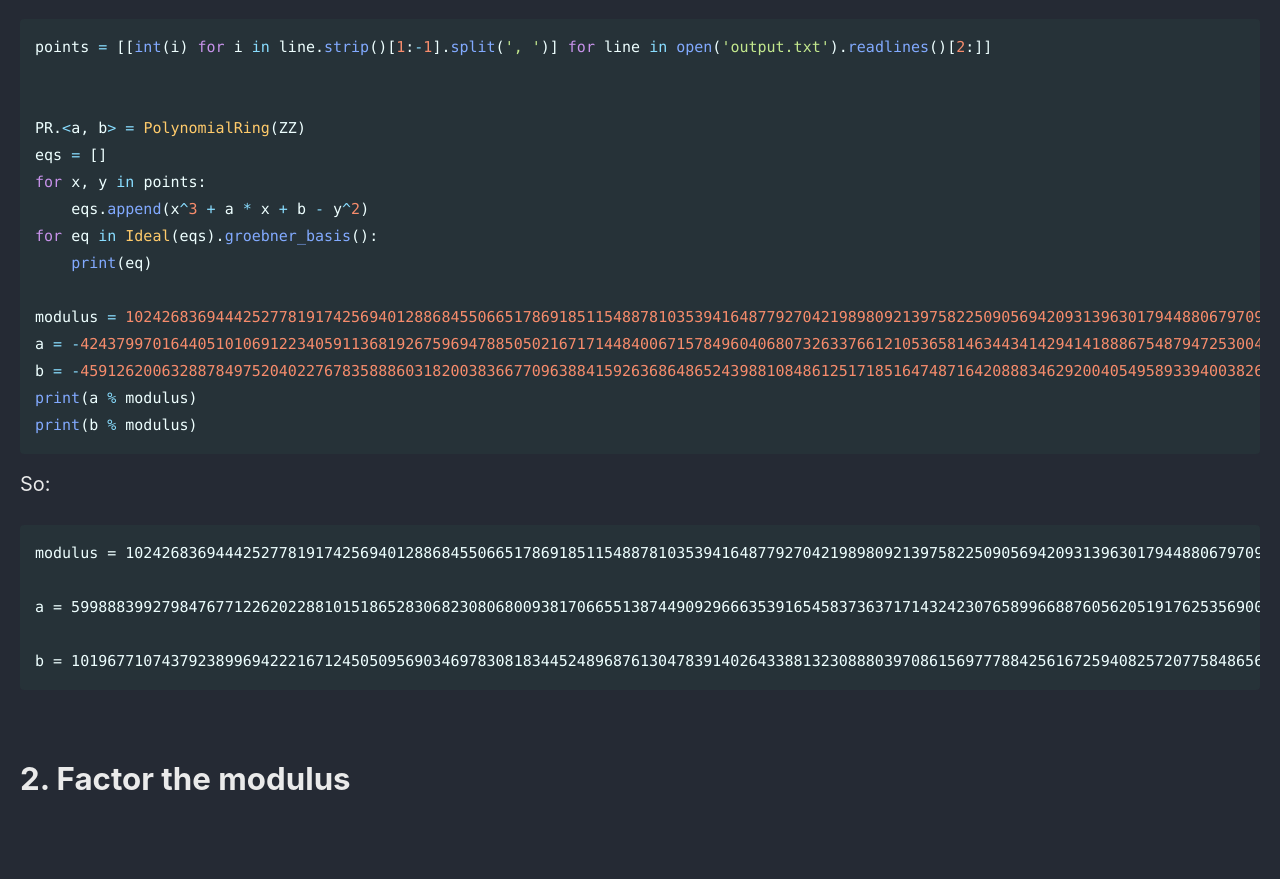
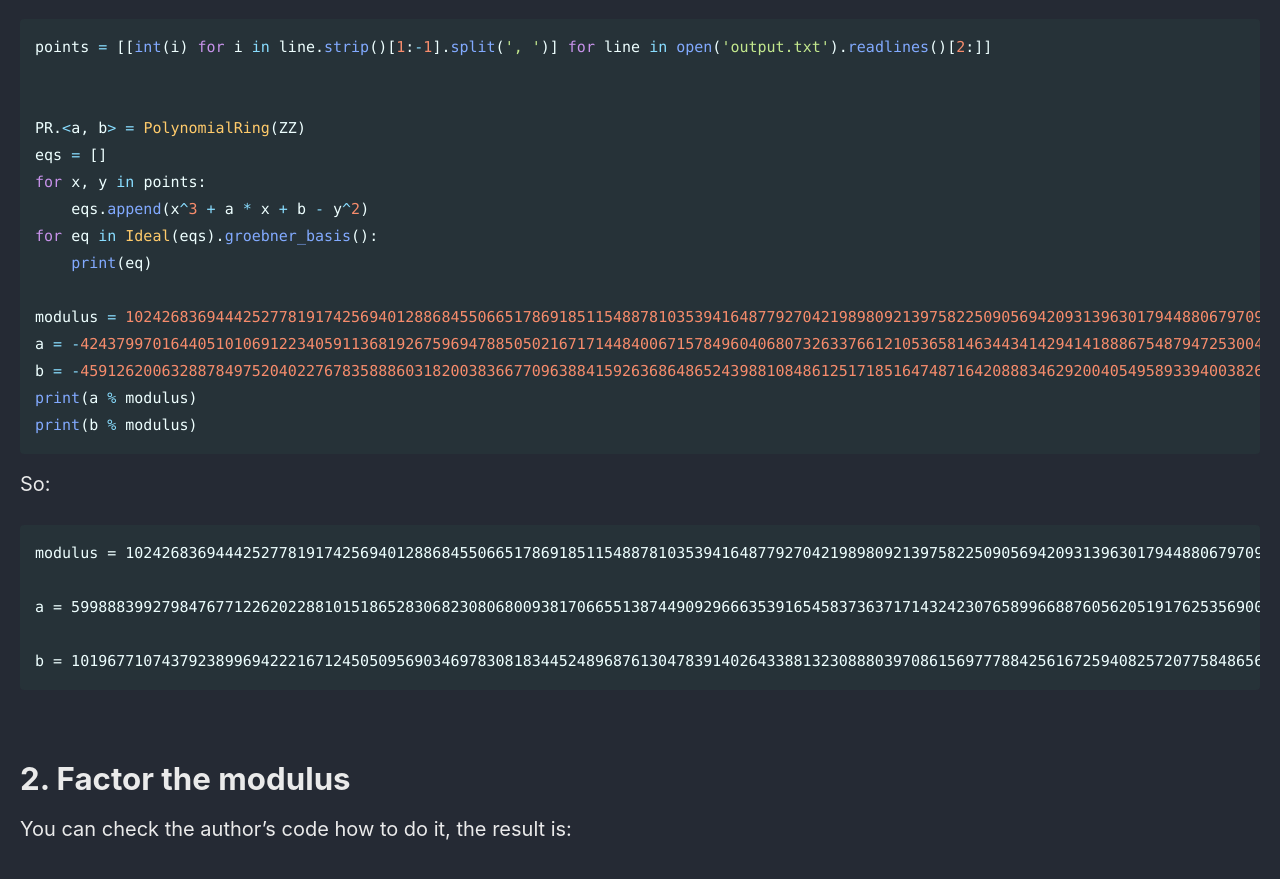
Before and after one commit to Connor-McCartney/Connor-McCartney.github.io, a Jekyll site: the page built from _pages/cryptography/ecc/TheseWallsCodegate2025.md, in a window 1280 px wide and 900 px high, scrolled down 1513 px. Shown: the top 879 px of the window. Built offline with Jekyll 4.4.1, drawn with Linux system fonts in a browser that asks for light colours; cached includes are drawn as plain includes; before the commit the page ends 2357 px from its top, so only the background shows below that.

Commit message:
Update TheseWallsCodegate2025.md

```diff
--- a/_pages/cryptography/ecc/TheseWallsCodegate2025.md
+++ b/_pages/cryptography/ecc/TheseWallsCodegate2025.md
@@ -87,3 +87,5 @@ b = 1019677107437923899694222167124505095690346978308183445248968761304783914026
 <br>
 
 # 2. Factor the modulus
+
+You can check the author's code how to do it, the result is:
```
